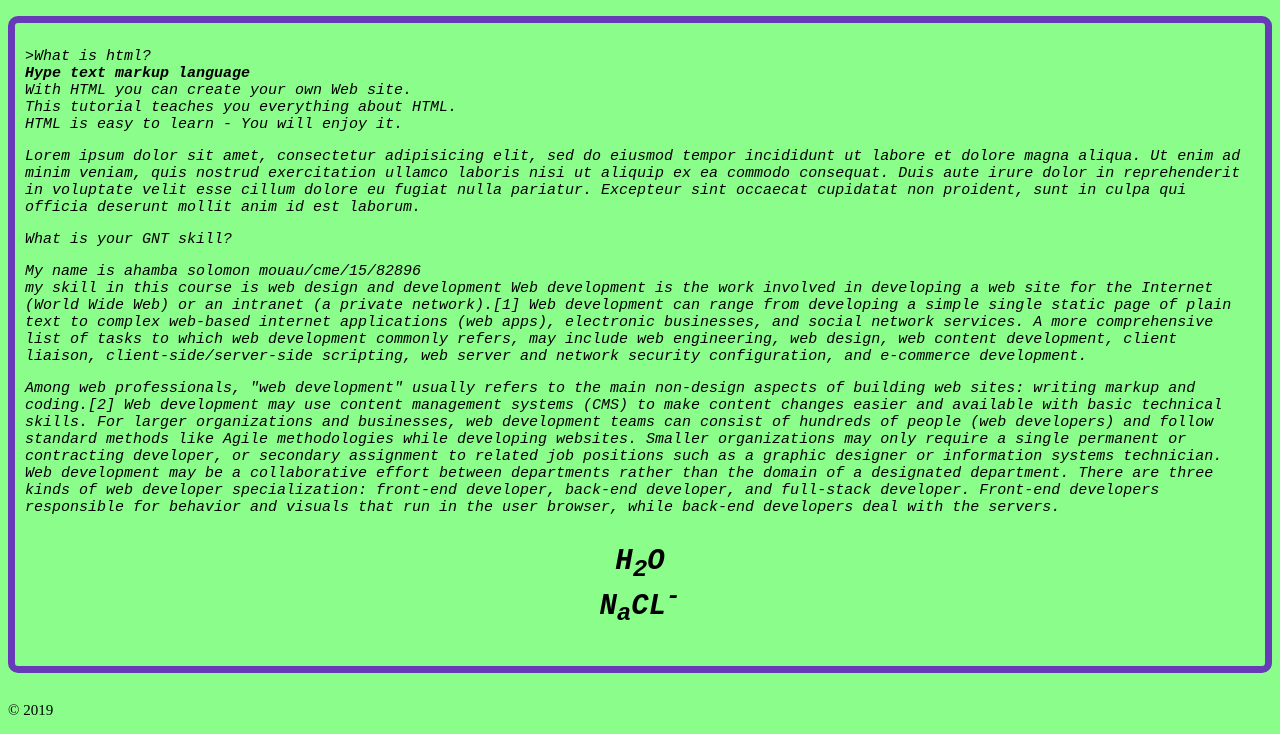
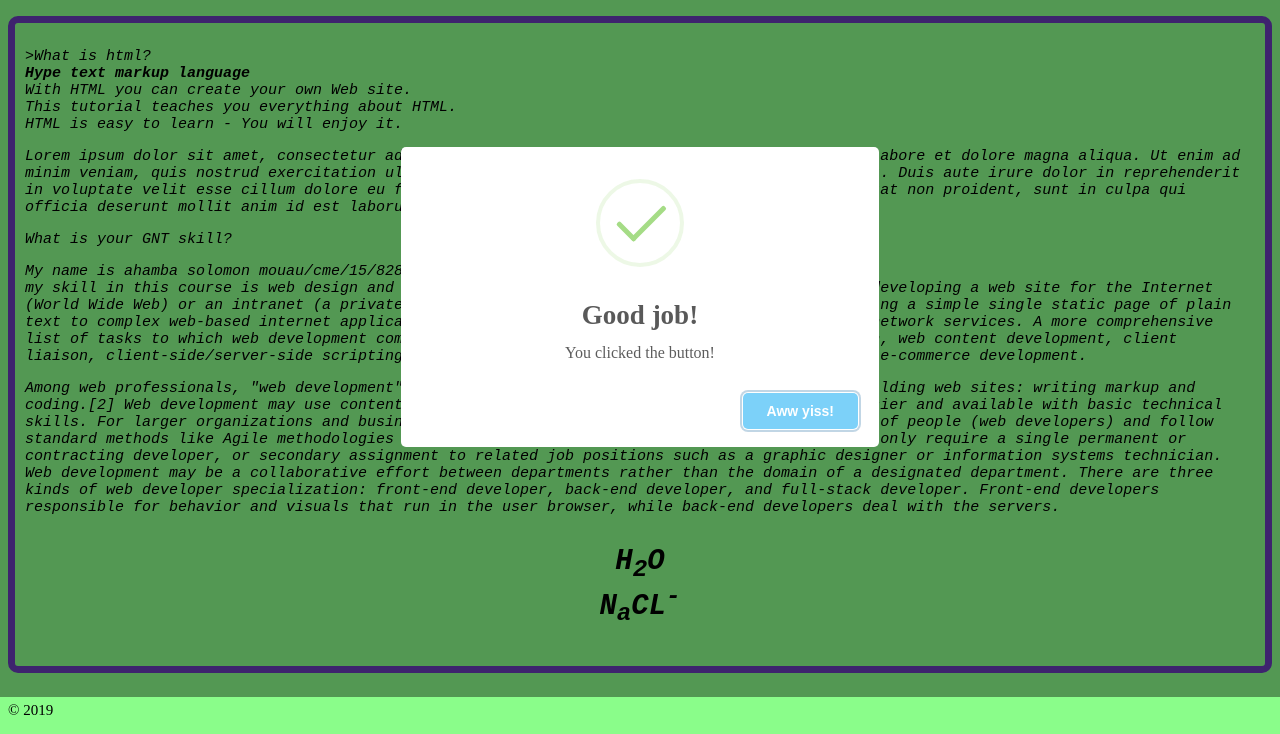
Before and after one commit to 9jadev/ACADEMIC-PROJECT-GNT-411, a website: page index.html in a window 1280 px wide. Shown: the part 103-837 px from the top of the page. Drawn offline with nearby package versions, Linux system fonts and the light colour scheme.

Commit message:
added shoha

```diff
--- a/index.html
+++ b/index.html
@@ -3,6 +3,7 @@
 <head>
 	<title> GNT TEST (GNT 411) AHAMBA SOLOMON MOUAU/CME/15/82896</title>
 	<link rel="stylesheet" type="text/css" href="main.css">
+	<script src="https://unpkg.com/sweetalert/dist/sweetalert.min.js"></script>
 </head>
 <body>
 <header>
@@ -47,5 +48,14 @@
 <footer>
 	<p> &copy; 2019</p>
 </footer>
+<script type="text/javascript">
+	swal({
+  title: "Good job!",
+  text: "You clicked the button!",
+  icon: "success",
+  button: "Aww yiss!",
+});
+
+</script>
 </body>
 </html>
```
Also changed, not shown: package.json (added, +14 -0 lines), 1 other file.
